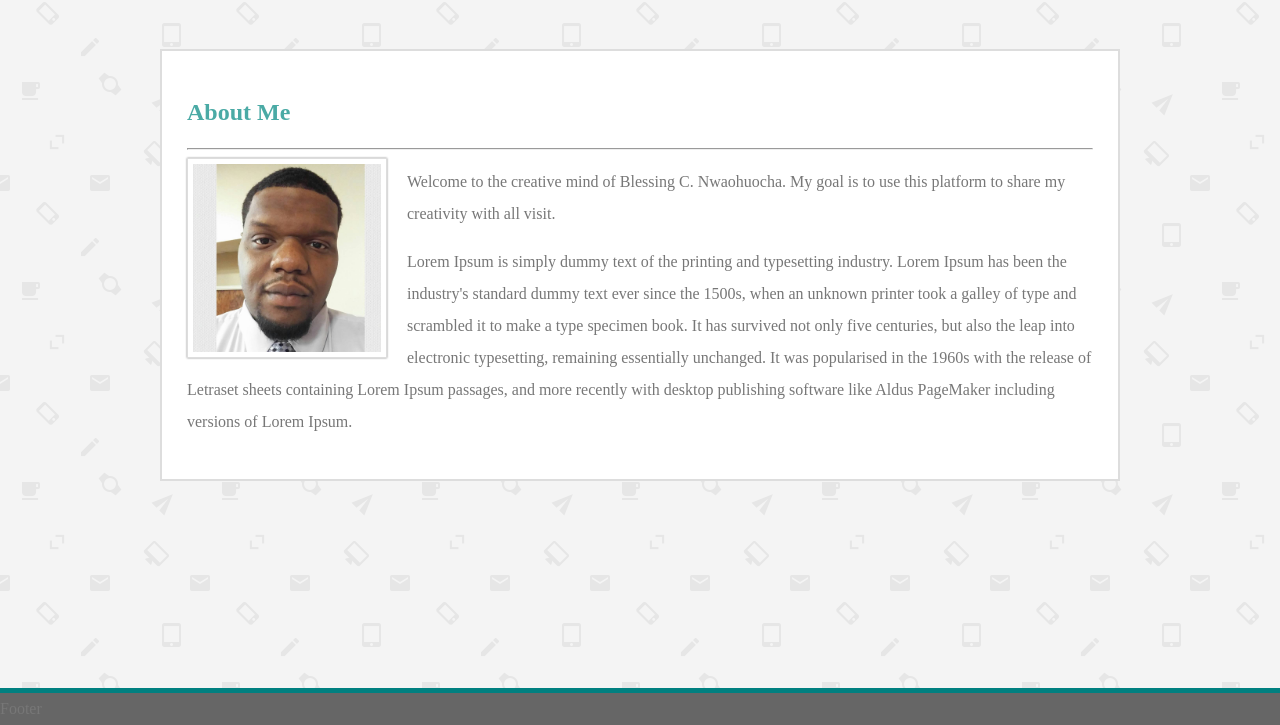
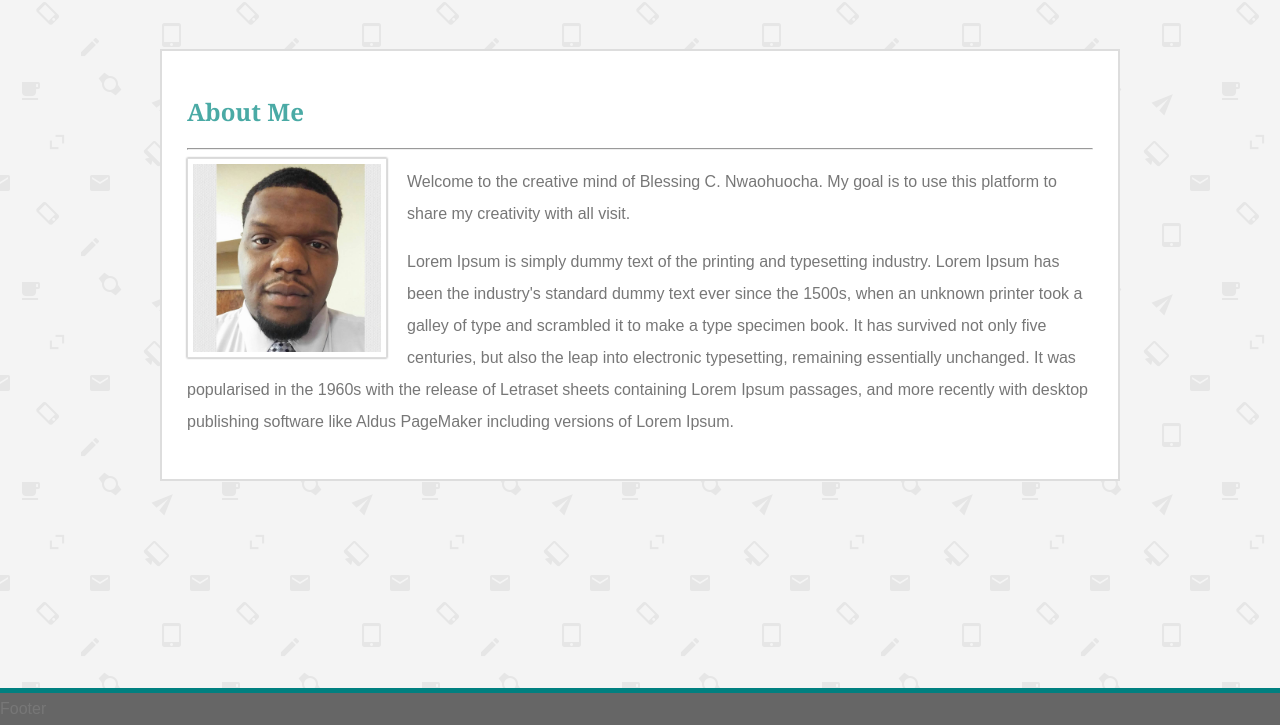
Before and after one commit to bcwahoo/Basic-Portfolio, a plain HTML site: page index.html in a window 1280 px wide. Shown: the part 75-800 px from the top of the page. Drawn offline with Linux system fonts and the light colour scheme.

Commit message:
Save B4 Flex

```diff
--- a/assets/css/style.css
+++ b/assets/css/style.css
@@ -9,6 +9,7 @@ body {
     background-repeat:repeat;
     color: #777777;
     font-size: 16px;
+    font-family: 'Arial', 'Helvetica Neue', Helvetica, sans-serif;
     line-height: 32px;
 }
 
@@ -53,6 +54,7 @@ nav#main {
 
 #bout-me{
     color: #4aaaa5;
+    font-family: 'Georgia', Times, Times New Roman, serif;
 }
 
 #bio-me {
```
